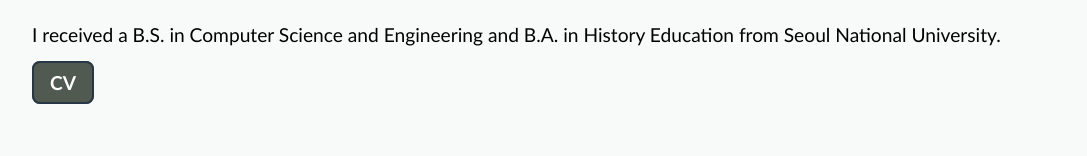
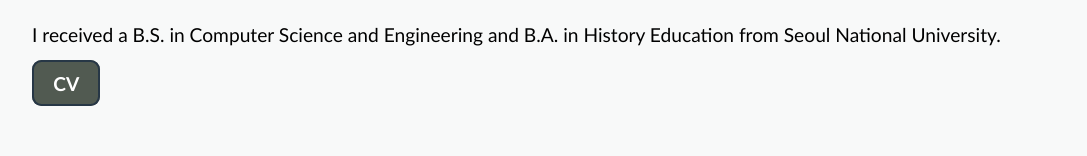
Before and after one commit to jiwonkim-park/jiwonkim-park.github.io, a plain HTML site: page index.html in a window 1280 px wide. Shown: the part 380-536 px from the top of the page, without its empty margins (96-1183 px from the left). Drawn offline with Linux system fonts and the light colour scheme.

Commit message:
fixed button

```diff
--- a/index.html
+++ b/index.html
@@ -21,10 +21,10 @@
 		a.button {
 			text-decoration: none;
 			display: display-inline;          /* so padding works properly */
-      		padding: 8px 16px;
+      		padding: 0.5em 1.0em;
       		background-color: #515a51;      /* blue background */
       		color: white;                   /* white text */
-      		border-radius: 8px;             /* rounded corners */
+      		border-radius: 0.5em;             /* rounded corners */
 			border: 2px solid #273746;
 			font-size: 1.5vw;
 			font-weight: bold;
```
